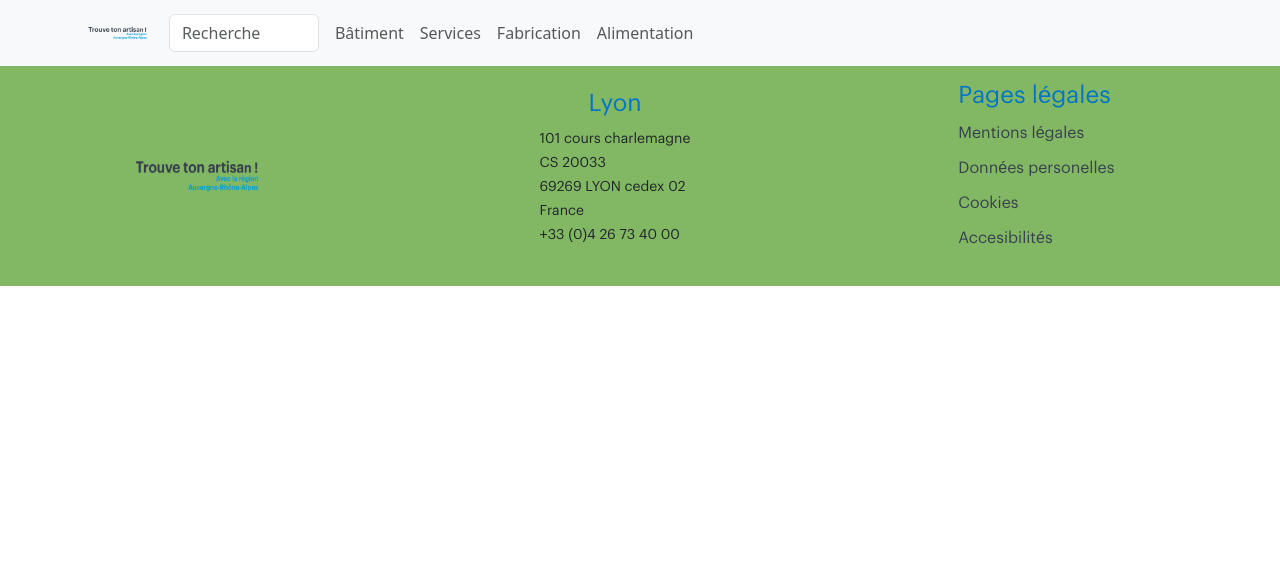
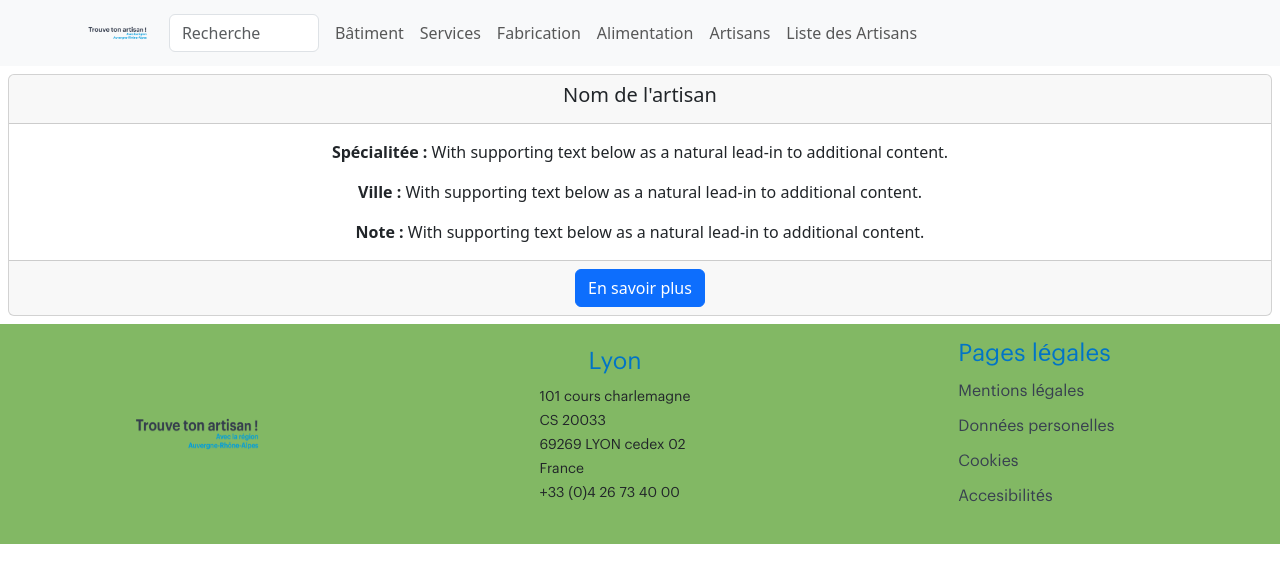
Before and after one commit to Simon69500/Trouve_ton_artisan_React.JS, a React (Create React App) app: page /artisans in a window 1280 px wide. Shown: the top 582 px of the page. Built offline with nearby package versions, Linux system fonts and the light colour scheme.

Commit message:
Create Pages Artisancard + ArtisanFiche + Error

```diff
--- a/src/App.js
+++ b/src/App.js
@@ -3,7 +3,10 @@ import './App.css';
 
 import Footer from './components/footer';
 import Header from "./components/header";
+import ArtisanCard from './pages/ArtisanCard';
+import ArtisanFiche from './pages/ArtisanFiche';
 import Home from './pages/Home';
+import Error from './pages/Error';
 
 import { Route, Routes} from 'react-router-dom';
 
@@ -13,6 +16,9 @@ function App() {
     <Header/>
     <Routes>
       <Route path='/' element={<Home/>}>Accueil</Route>
+      <Route path='/artisans' element={<ArtisanCard/>}>Artisans</Route>
+      <Route path='/artisansFiche' element={<ArtisanFiche/>}>Liste des Artisans</Route>
+      <Route path='/erreur' element={<Error/>}>Erreur 404</Route>
     </Routes>
     <Footer/>
     </div>
--- a/src/components/header.jsx
+++ b/src/components/header.jsx
@@ -39,6 +39,8 @@ const Header = () => {
             <Nav.Link as={Link} to="/services">Services</Nav.Link>
             <Nav.Link as={Link} to="/fabrication">Fabrication</Nav.Link>
             <Nav.Link as={Link} to="/alimentation">Alimentation</Nav.Link>
+            <Nav.Link as={Link} to="/artisans">Artisans</Nav.Link>
+            <Nav.Link as={Link} to="/artisansFiche">Liste des Artisans</Nav.Link>
           </Nav>
         </Navbar.Collapse>
       </Container>
--- /dev/null
+++ b/src/pages/ArtisanCard.jsx
@@ -0,0 +1,23 @@
+const ArtisanCard = () => {
+    return (
+        <>
+        <section className="artisan_card">
+            <div class="card text-center m-2">
+                <div class="card-header">
+                    <h5 class="card-title">Nom de l'artisan</h5>
+                </div>
+                <div class="card-body">
+                    <p class="card-text"><strong>Spécialitée : </strong> With supporting text below as a natural lead-in to additional content.</p>
+                    <p class="card-text"><strong>Ville : </strong> With supporting text below as a natural lead-in to additional content.</p>
+                    <p class="card-text"><strong>Note : </strong> With supporting text below as a natural lead-in to additional content.</p>
+                </div>
+                <div class="card-footer text-body-secondary">
+                    <a href="#" class="btn btn-primary">En savoir plus</a>
+                </div>
+            </div>
+        </section>
+        </>
+    )
+}
+
+export default ArtisanCard ;
--- /dev/null
+++ b/src/pages/ArtisanFiche.jsx
@@ -0,0 +1,23 @@
+const ArtisanFiche = () => {
+    return (
+        <>
+        <section className="artisan_fiche">
+            <div class="card text-center m-2">
+                <div class="card-header">
+                    <h5 class="card-title">Nom de l'artisan</h5>
+                </div>
+                <div class="card-body">
+                    <p class="card-text"><strong>Spécialitée : </strong> With supporting text below as a natural lead-in to additional content.</p>
+                    <p class="card-text"><strong>Ville : </strong> With supporting text below as a natural lead-in to additional content.</p>
+                    <p class="card-text"><strong>Note : </strong> With supporting text below as a natural lead-in to additional content.</p>
+                </div>
+                <div class="card-footer text-body-secondary">
+                    <a href="#" class="btn btn-primary">En savoir plus</a>
+                </div>
+            </div>
+        </section>
+        </>
+    )
+}
+
+export default ArtisanFiche ;
--- /dev/null
+++ b/src/pages/Error.jsx
@@ -0,0 +1,24 @@
+import {NavLink } from "react-router-dom";
+
+const Error = () => {
+    return (
+        <>
+                    <div className="img-error">
+                    <img className="img-404" src="../assets/error-404.png" alt="erreur 404" />
+                    </div>
+
+                    <article className="text-error">
+                    <h2>Oops, la page que vous cherchez n'existe pas !</h2>
+                    <p>On dirait que la page que vous cherchez a pris une pause café, ou qu'elle n'existe tout simplement pas.</p>
+                    <p>Mais ne vous inquiétez pas, nous avons de nombreux artisans à découvrir !</p>
+                    <div className="error-link">
+                    <NavLink to="/" >Retour à l'acceuil</NavLink>
+                    </div>
+
+                    <p>Besoin d'aide pour trouver ce que vous cherchez ? Nous sommes là pour vous guider.</p>
+                    </article>
+        </>
+    )
+}
+
+export default Error ;
```
Also changed, not shown: src/assets/error-404.png (added).
